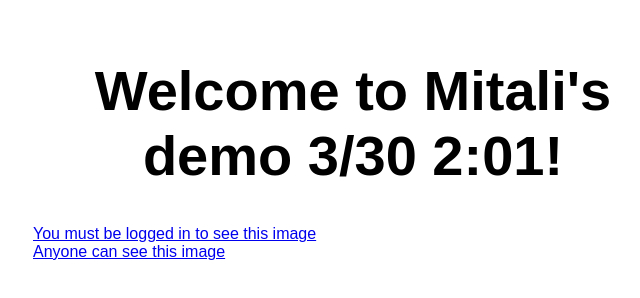
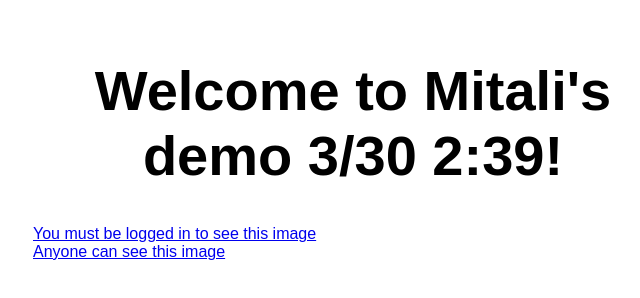
Before and after one commit to mkarmark/afd-repo-1, a plain HTML site: page src/index.html in a window 1280 px wide. Shown: the full height of the page, 287-927 px from the left. Drawn offline with Linux system fonts and the light colour scheme.

Commit message:
Update index.html

```diff
--- a/src/index.html
+++ b/src/index.html
@@ -10,7 +10,7 @@
 
 <body>
   <main>
-    <h1>Welcome to Mitali's demo 3/30 2:01!</h1>
+    <h1>Welcome to Mitali's demo 3/30 2:39!</h1>
         <a href="/puppy.jpg">You must be logged in to see this image </a>
     <br/>
         <a href="/puppy2.jpg">Anyone can see this image</a>
```
